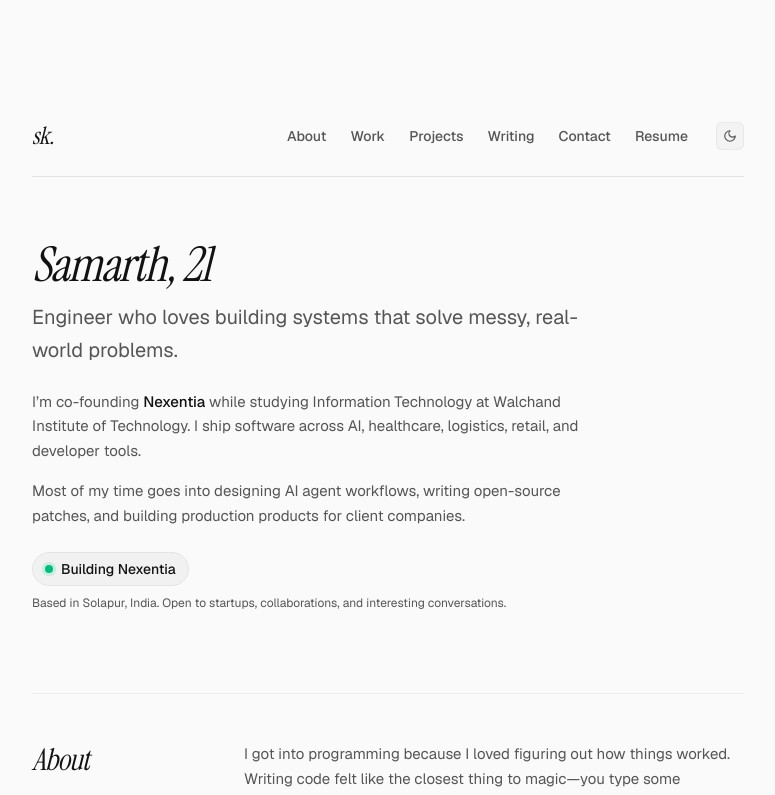
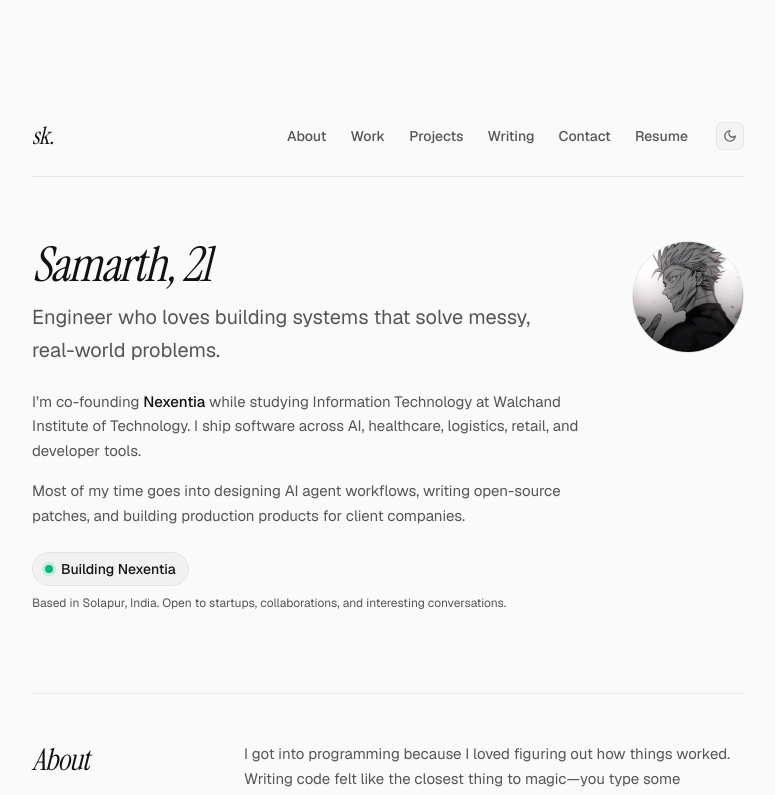
Before and after one commit to Erennn7/portfolio, a Next.js app: page / in a window 1280 px wide. Shown: the top 795 px of the page, without its empty margins (252-1027 px from the left). Built offline with nearby package versions, Linux system fonts and the light colour scheme.

Commit message:
feat: add circular profile avatar next to home page hero heading

```diff
--- a/app/page.tsx
+++ b/app/page.tsx
@@ -1,4 +1,5 @@
 import Link from "next/link";
+import Image from "next/image";
 import {
   Navbar,
   StatusBadge,
@@ -86,12 +87,27 @@ export default function Home() {
       <main className="flex flex-col gap-y-20">
         {/* Hero Section */}
         <section id="hero" className="flex flex-col animate-fade-in delay-75">
-          <h1 className="font-serif italic text-4xl md:text-5xl font-normal tracking-tight text-foreground">
-            Samarth, 21
-          </h1>
-          <p className="text-secondary text-lg md:text-xl font-normal mt-3 max-w-[560px] leading-relaxed">
-            Engineer who loves building systems that solve messy, real-world problems.
-          </p>
+          <div className="flex flex-col-reverse sm:flex-row justify-between items-start gap-6 sm:gap-8">
+            <div className="flex flex-col flex-1">
+              <h1 className="font-serif italic text-4xl md:text-5xl font-normal tracking-tight text-foreground">
+                Samarth, 21
+              </h1>
+              <p className="text-secondary text-lg md:text-xl font-normal mt-3 max-w-[520px] leading-relaxed">
+                Engineer who loves building systems that solve messy, real-world problems.
+              </p>
+            </div>
+
+            <div className="relative w-20 h-20 sm:w-24 sm:h-24 md:w-28 md:h-28 flex-shrink-0 self-start rounded-full border border-border-custom bg-border-custom/20 overflow-hidden group">
+              <Image
+                src="/profile.jpeg"
+                alt="Samarth Kolarkar"
+                fill
+                sizes="(max-width: 640px) 80px, (max-width: 768px) 96px, 112px"
+                className="object-cover transition-all duration-500 group-hover:scale-105 group-hover:rotate-3"
+                priority
+              />
+            </div>
+          </div>
 
           <div className="text-secondary text-sm md:text-[15px] space-y-4 max-w-[580px] leading-relaxed mt-6">
             <p>
```
Also changed, not shown: public/profile.jpeg (added).
